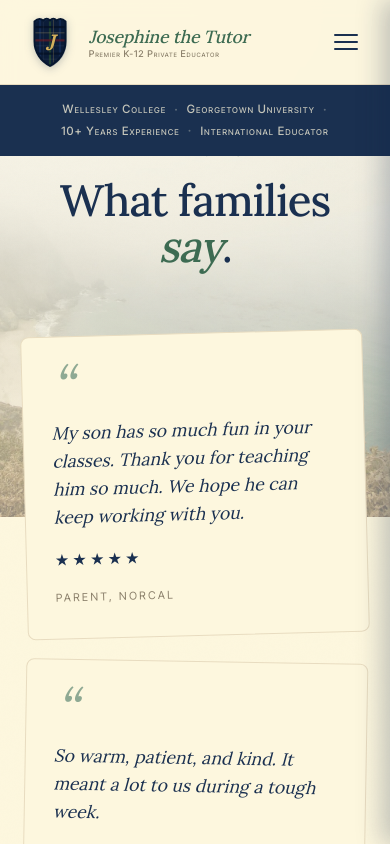
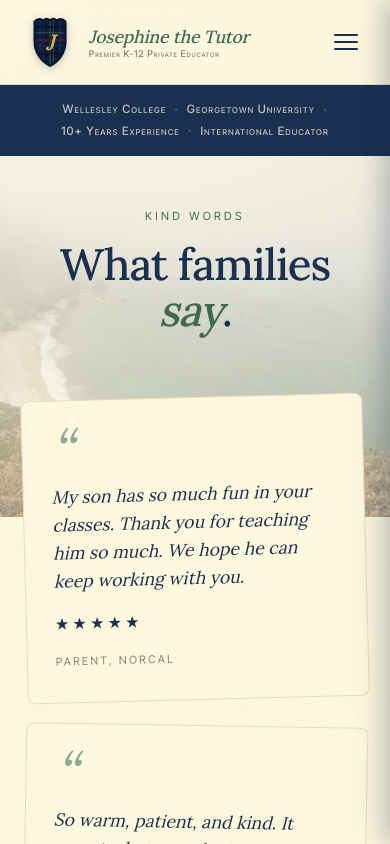
Before and after one commit to patrickparagas1/josephine-tutoring, a Next.js app: page /testimonials in a window 390 px wide. Shown: the top 844 px of the page. Built offline with nearby package versions, Linux system fonts and the light colour scheme.

Commit message:
Fix mobile testimonials page top padding so heading clears the nav

```diff
--- a/app/globals.css
+++ b/app/globals.css
@@ -2046,7 +2046,7 @@ footer em,
   margin-top: auto;
 }
 @media (max-width: 900px) {
-  .testimonials-page { padding: 9rem 1.5rem 5rem; }
+  .testimonials-page { padding: 13rem 1.5rem 5rem; }
   .testimonials-collage { columns: 2; }
 }
 @media (max-width: 600px) {
```
